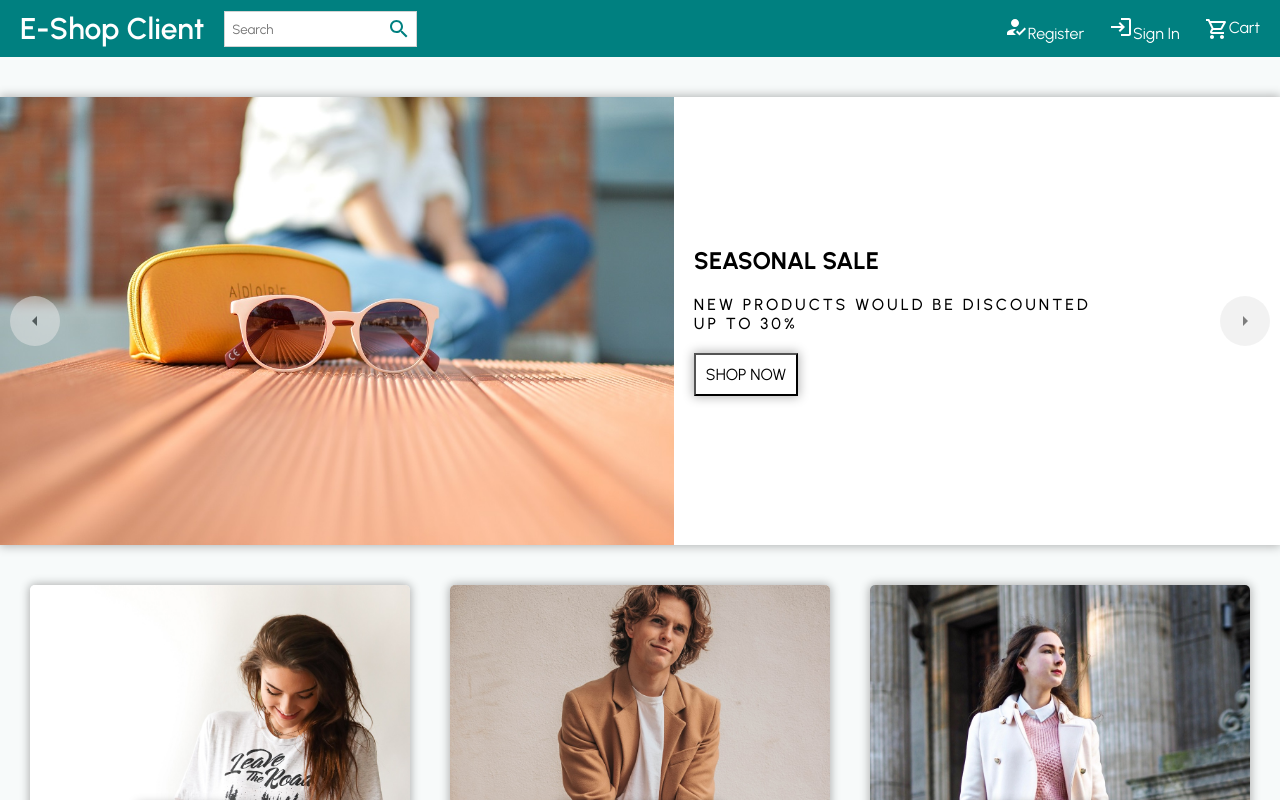
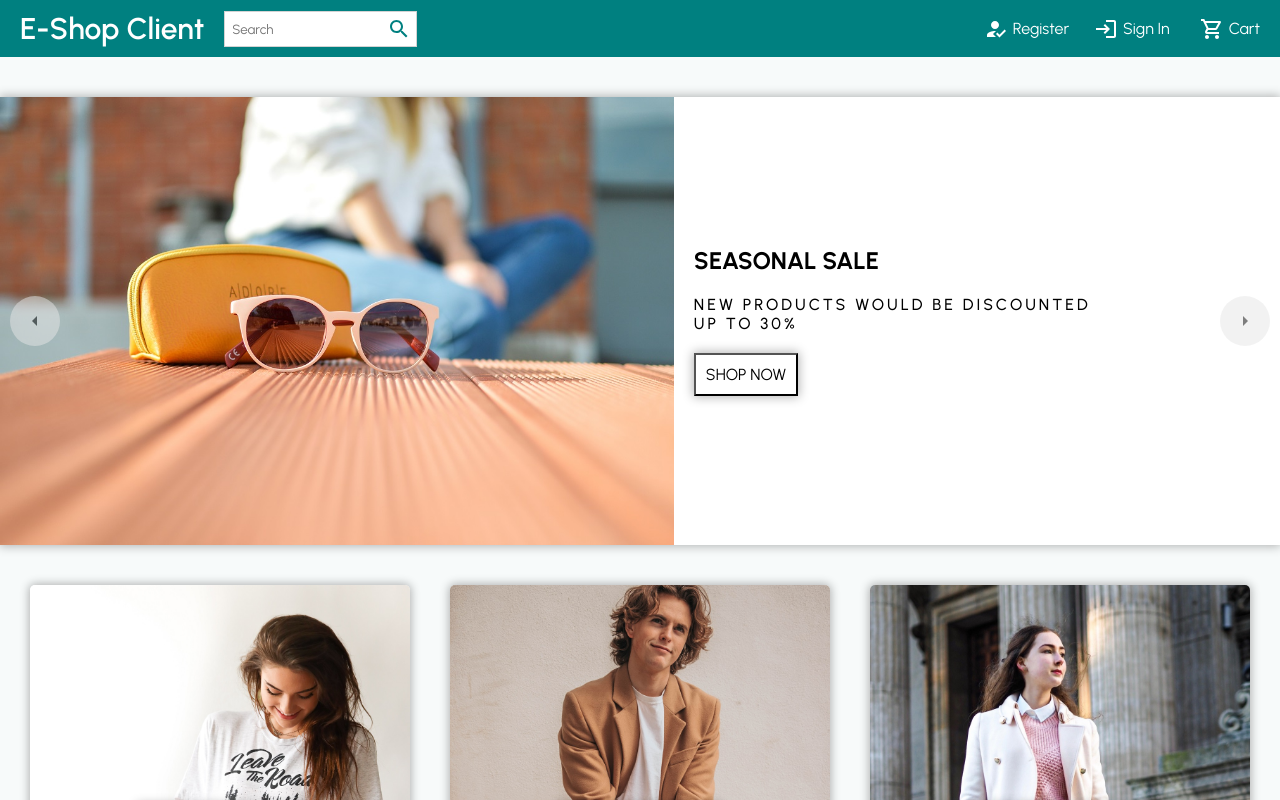
Before and after one commit to AliPooladmast/e-commerce, a React (Create React App) app: page / in a window 1280 px wide. Shown: the top 800 px of the page. Built offline with nearby package versions, Linux system fonts and the light colour scheme; no server answers.

Commit message:
align meu items in a row

```diff
--- a/src/components/NavBar/NavBar.module.scss
+++ b/src/components/NavBar/NavBar.module.scss
@@ -70,32 +70,30 @@
   justify-content: flex-end;
   align-items: center;
 
-  div {
-    cursor: pointer;
-    margin-left: 25px;
-    white-space: nowrap;
-    color: #fff;
-
-    &:hover {
-      color: lightgrey;
-    }
-
-    @media only screen and (max-width: 600px) {
-      font-size: 12px;
-      margin-left: 10px;
-    }
-  }
-
   @media only screen and (max-width: 600px) {
     margin-right: 15px;
   }
 }
 
-.Badge {
+.Item {
+  cursor: pointer;
+  margin-left: 25px;
+  white-space: nowrap;
   color: #fff;
+  display: flex;
+  align-items: center;
+
+  span {
+    margin-left: 5px;
+  }
 
   &:hover {
     color: lightgrey;
+  }
+
+  @media only screen and (max-width: 600px) {
+    font-size: 12px;
+    margin-left: 10px;
   }
 }
 
```
